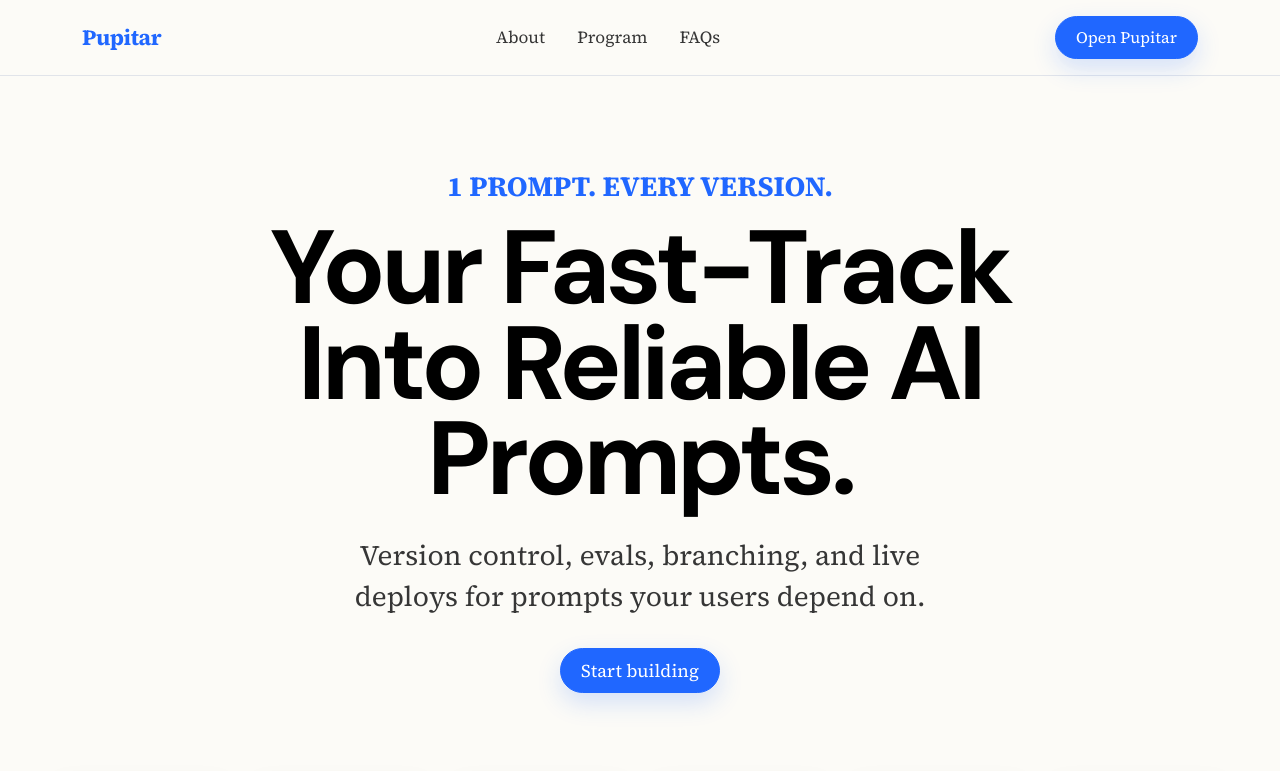
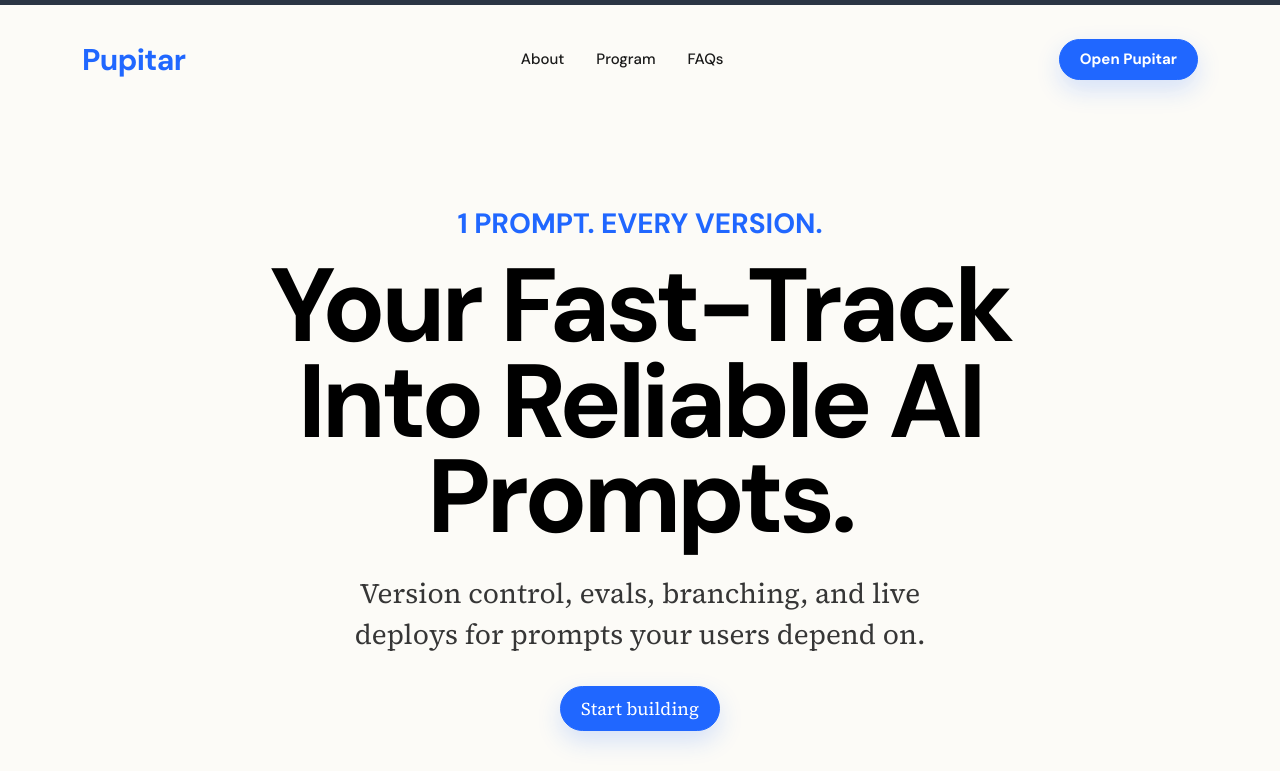
Before and after one commit to suprith41/pupitar, a Next.js app: page / in a window 1280 px wide. Shown: the top 771 px of the page. Built offline with nearby package versions, Linux system fonts and the light colour scheme.

Commit message:
frontend dev

```diff
--- a/app/globals.css
+++ b/app/globals.css
@@ -1,4 +1,4 @@
-@import url("https://fonts.googleapis.com/css2?family=DM+Sans:wght@700&family=JetBrains+Mono:wght@400;500;600;700&family=Source+Serif+4:ital,opsz,wght@0,8..60,400;0,8..60,600;0,8..60,700;1,8..60,400&display=swap");
+@import url("https://fonts.googleapis.com/css2?family=DM+Sans:wght@500;700&family=JetBrains+Mono:wght@400;500;600;700&family=Source+Serif+4:ital,opsz,wght@0,8..60,400;0,8..60,600;0,8..60,700;1,8..60,400&display=swap");
 
 @tailwind base;
 @tailwind components;
--- a/app/page.tsx
+++ b/app/page.tsx
@@ -109,16 +109,17 @@ export default function Home() {
   return (
     <main className="min-h-screen overflow-hidden bg-bg text-ink">
       <header
-        className={`sticky top-0 z-40 border-b border-line bg-bg/95 backdrop-blur-md transition-shadow duration-300 ${
+        className={`sticky top-0 z-40 bg-bg/95 backdrop-blur-md transition-shadow duration-300 ${
           isScrolled ? "shadow-zf" : ""
         }`}
       >
-        <div className="mx-auto flex w-full max-w-[1180px] items-center justify-between gap-5 px-5 py-4 md:px-8">
-          <Link href="/" className="text-[22px] font-bold tracking-[-0.02em] text-accent">
+        <div className="h-[5px] bg-[#2b3544]" />
+        <div className="mx-auto flex w-full max-w-[1180px] items-center justify-between gap-5 px-5 py-8 md:px-8">
+          <Link href="/" className="font-heading text-[30px] font-bold tracking-[-0.02em] text-accent">
             Pupitar
           </Link>
 
-          <nav className="hidden items-center gap-8 text-[17px] text-[#363636] md:flex">
+          <nav className="hidden items-center gap-8 font-heading text-[15px] font-medium text-[#1a1a1a] md:flex">
             <a className="zf-link" href="#about">
               About
             </a>
@@ -130,7 +131,7 @@ export default function Home() {
             </a>
           </nav>
 
-          <Link href="/dashboard" className="zf-button text-[16px]">
+          <Link href="/dashboard" className="zf-button font-heading text-[15px] font-bold">
             Open Pupitar
           </Link>
         </div>
@@ -138,7 +139,7 @@ export default function Home() {
 
       <section className="px-5 pb-14 pt-16 md:px-8 md:pb-20 md:pt-24">
         <div className="mx-auto flex w-full max-w-[1180px] flex-col items-center text-center">
-          <p className="zf-reveal text-[22px] font-bold uppercase leading-none text-accent md:text-[28px]">
+          <p className="zf-reveal font-heading text-[22px] font-bold uppercase leading-none text-accent md:text-[28px]">
             1 prompt. Every version.
           </p>
           <h1 className="zf-reveal mt-5 max-w-[920px] text-[58px] leading-[0.92] tracking-[-0.04em] md:text-[104px]">
```
